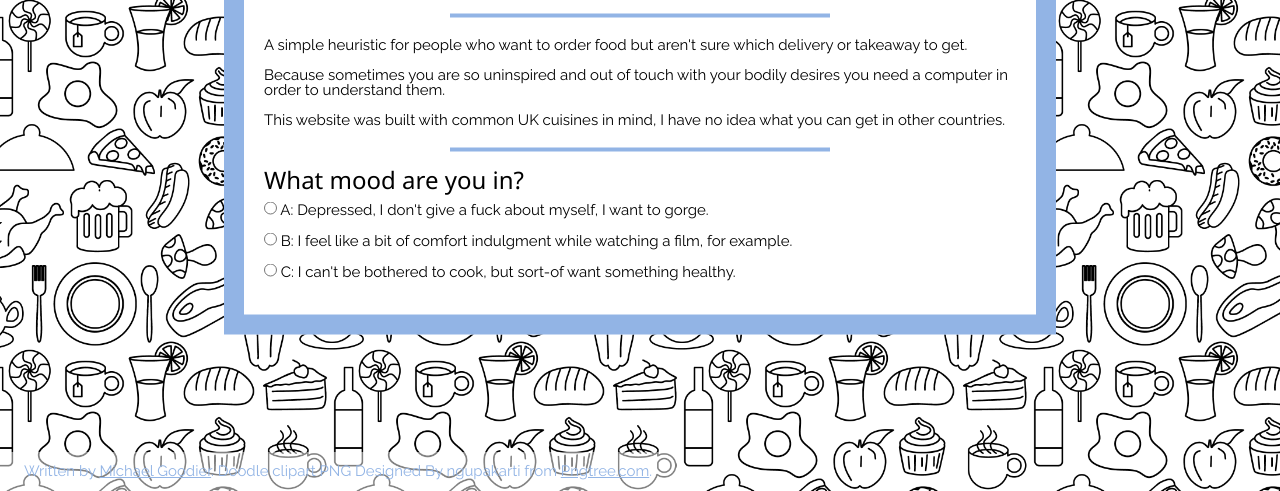
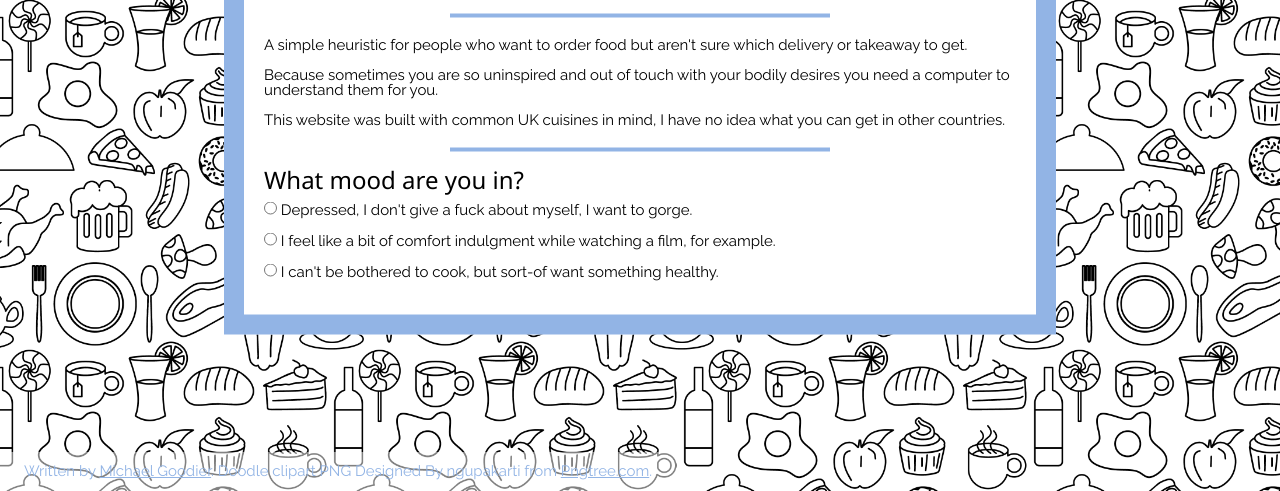
Before and after one commit to michaelgoodier/takeaway, a plain HTML site: page index.html in a window 1280 px wide. Shown: the part 309-800 px from the top of the page. Drawn offline with nearby package versions, Linux system fonts and the light colour scheme; a web font is replaced by a local one.

Commit message:
Add files via upload

```diff
--- a/index.html
+++ b/index.html
@@ -14,7 +14,7 @@
     <h1 class="centre">WHICH TAKEAWAY SHOULD I GET?</h1>
     <hr class="divider">
     <p>A simple heuristic for people who want to order food but aren't sure which delivery or takeaway to get.</p>
-	<p>Because sometimes you are so uninspired and out of touch with your bodily desires you need a computer in order to understand them.</p>
+	<p>Because sometimes you are so uninspired and out of touch with your bodily desires you need a computer to understand them for you.</p>
 	<p>This website was built with common UK cuisines in mind, I have no idea what you can get in other countries.</p>
 	<hr class="divider">
 	<div id="quiz"></div>
--- a/quiz.js
+++ b/quiz.js
@@ -35,7 +35,7 @@ var questionList = [
 	},
 	result:{
 		a: 5,
-		b: 'a Pizza.',
+		b: 'a pizza.',
 	}
 },
 {
@@ -110,7 +110,6 @@ function showQuestion(questionNumber,questionList){
 					'<p>'
 					+ '<label>'
 					+ '<input type="radio" name="'+letter+'" value="'+obj.result[letter]+'" onclick="showQuestion(this.value,questionList)" class="button"> '
-					+ letter.toUpperCase() + ': '
 					+ obj.answers[letter]
 					+ '</label>'
 					+ '</p>'
```
